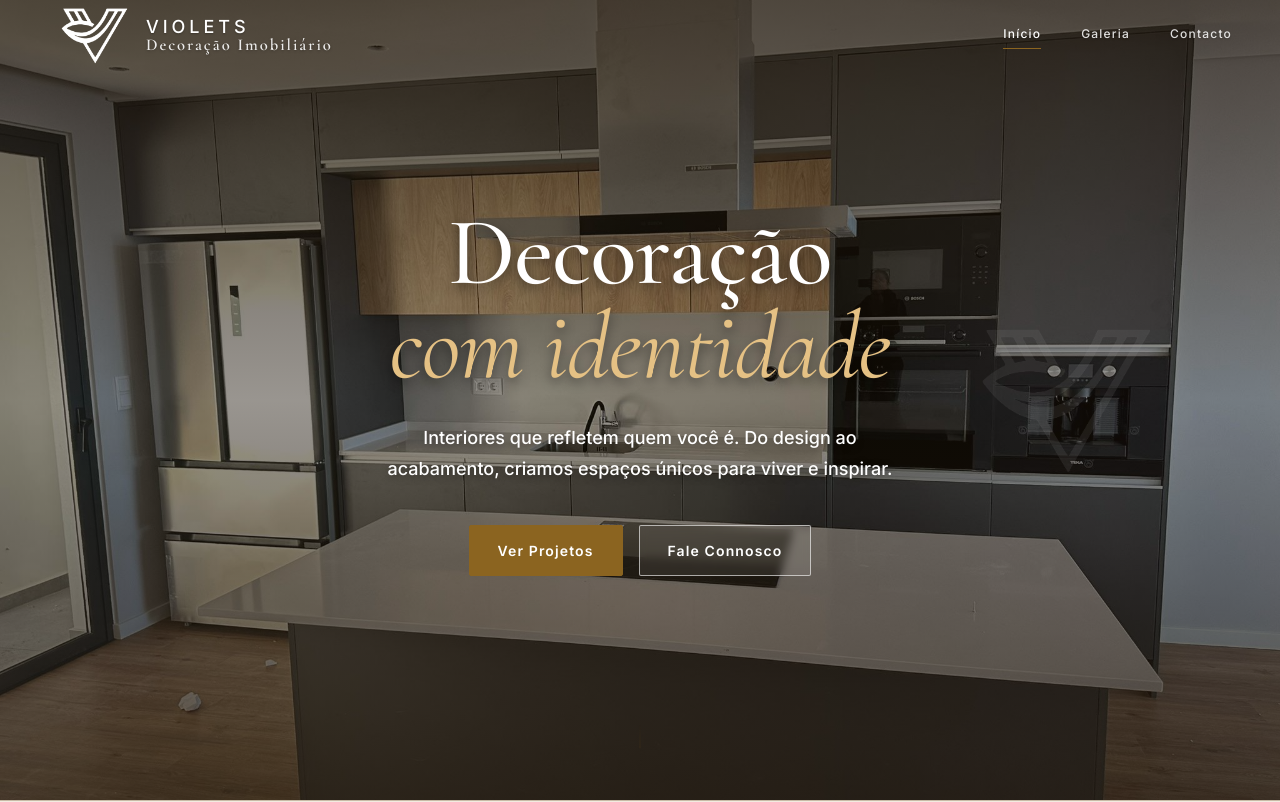
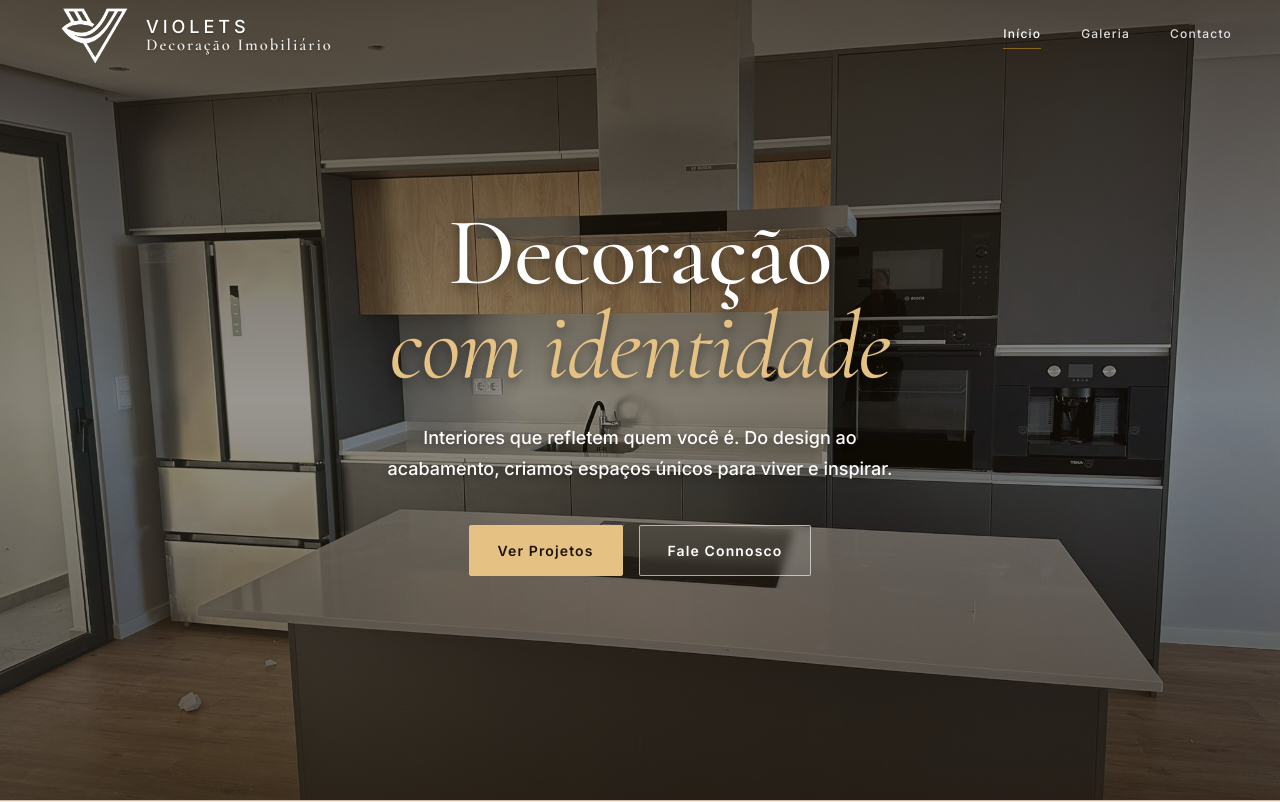
Before and after one commit to joaolopes53/violets, a React (Vite) app: page / in a window 1280 px wide. Shown: the top 802 px of the page. Built offline with nearby package versions, Linux system fonts and the light colour scheme.

Commit message:
style: update primary button colors and remove hero logo seal from home page

```diff
--- a/src/pages/Home.css
+++ b/src/pages/Home.css
@@ -19,13 +19,13 @@
 }
 
 .btn--primary {
-  background: var(--gold);
-  color: #f2ebe0;
+  background: #e5c184;
+  color: var(--text);
 }
 
 .btn--primary:hover {
-  background: var(--gold-dim);
-  color: #f2ebe0;
+  background: #d1a85e;
+  color: var(--text);
 }
 
 .btn--ghost {
@@ -159,14 +159,15 @@
 }
 
 .hero__actions .btn--primary {
-  background: var(--gold);
-  color: #ffffff;
-  border: 1px solid var(--gold);
+  background: #e5c184;
+  color: var(--text);
+  border: 1px solid #e5c184;
 }
 
 .hero__actions .btn--primary:hover {
-  background: var(--gold-dim);
-  border-color: var(--gold-dim);
+  background: #d1a85e;
+  border-color: #d1a85e;
+  color: var(--text);
 }
 
 .hero__actions .btn--ghost {
--- a/src/pages/Home.jsx
+++ b/src/pages/Home.jsx
@@ -178,9 +178,6 @@ export default function Home() {
             <Link to="/contacto" className="btn btn--ghost">Fale Connosco</Link>
           </div>
         </div>
-        <div className="hero__logo-seal">
-          <img src="/logo.png" alt="Violets logo" />
-        </div>
         <div className="hero__scroll-hint" aria-hidden="true">
           <span />
         </div>
```
